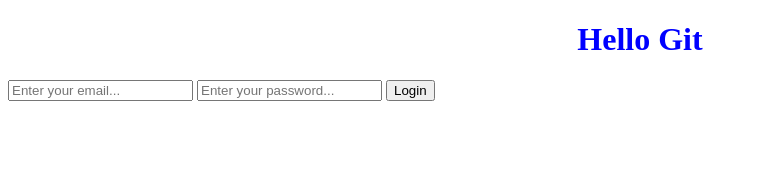
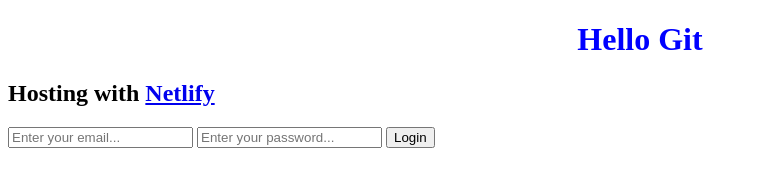
Before and after one commit to Judith125/shecodes-projects, a plain HTML site: page index.html in a window 1280 px wide. Shown: the whole page, without its empty margins (0-758 px from the left). Drawn offline with Linux system fonts and the light colour scheme.

Commit message:
added link to Netlify

```diff
--- a/index.html
+++ b/index.html
@@ -9,6 +9,8 @@
   </head>
   <body>
     <h1>Hello Git</h1>
+
+    <h2>Hosting with <a href="https://app.netlify.com/">Netlify</a></h2>
     <form>
       <input type="email" placeholder="Enter your email..." />
       <input type="password" placeholder="Enter your password..." />
```
